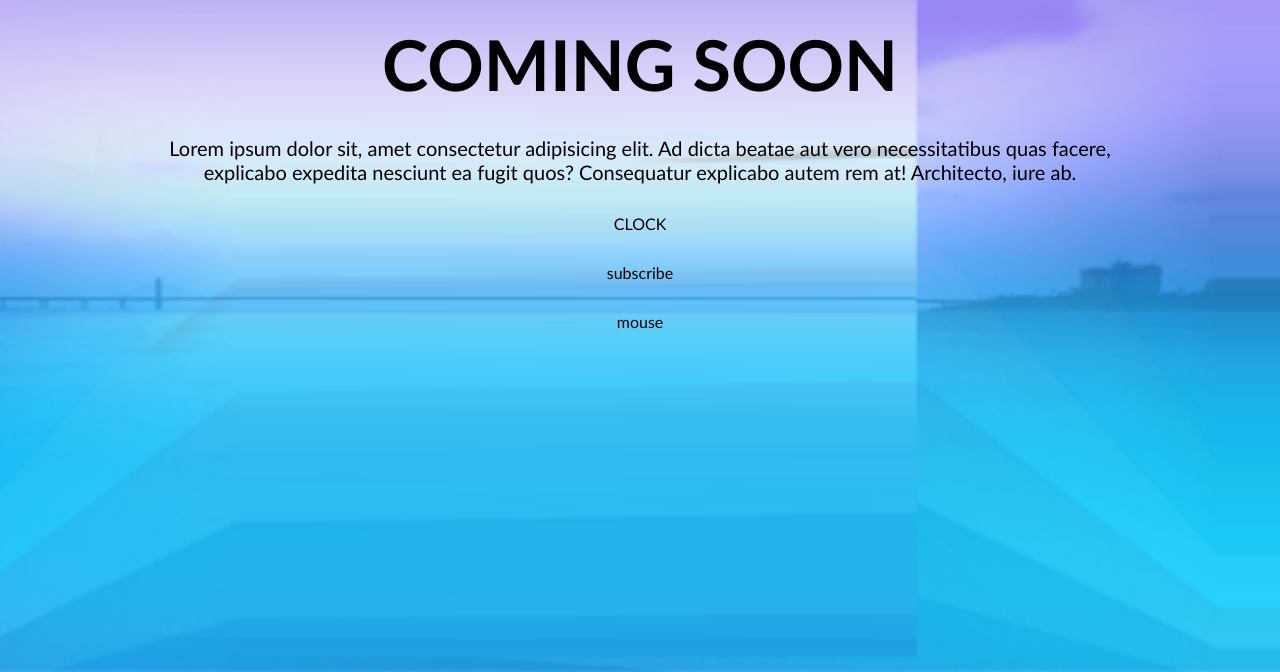
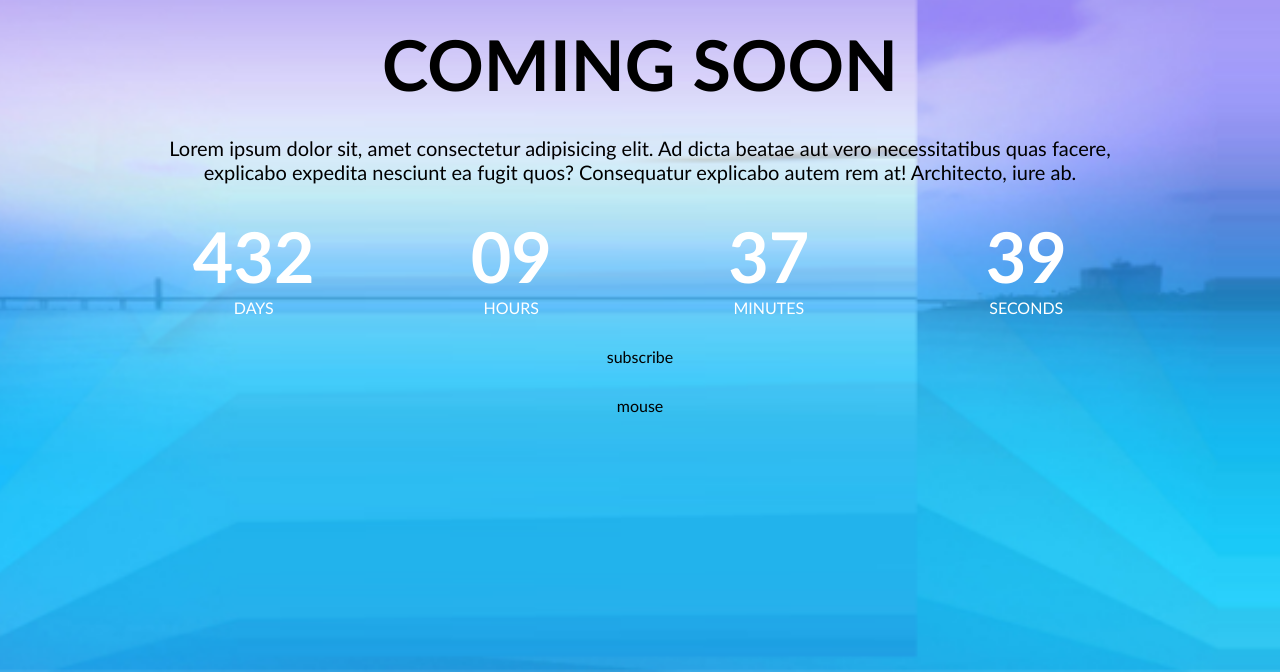
Before and after one commit to Darijush/05-30-coming-soon, a website: page index.html in a window 1280 px wide. Shown: the part 128-800 px from the top of the page. Drawn offline with Linux system fonts and the light colour scheme.

Commit message:
clock #4

```diff
--- a/css/components/clock.css
+++ b/css/components/clock.css
@@ -0,0 +1,24 @@
+.clock{
+    display: grid;
+    grid-template-columns: repeat(4,1fr);
+    gap: 30px;
+    text-transform: uppercase;
+    color: #fff;
+}
+.clock > .time{
+    font-size: 16px;
+}
+.clock > .time > .value{
+    font-size: 70px;
+    font-weight: bold;
+}
+@media (max-width: 700px){
+.clock{
+    grid-template-columns: repeat(2,1fr);
+
+}}
+@media (max-width: 460px){
+.clock{
+    grid-template-columns: 1fr;
+
+}}
--- a/css/pages/home.css
+++ b/css/pages/home.css
@@ -39,6 +39,7 @@ section.bg-main{
 .hero > .description{
     font-size: 20px;
 }
+
 /* HERO - end */
 
 /* MAIN - start */
--- a/index.html
+++ b/index.html
@@ -22,9 +22,24 @@
             <img class="logo" src="./img/logo.png" alt="Logo">
             <h1 class="title">Coming soon</h1>
             <p class="description">Lorem ipsum dolor sit, amet consectetur adipisicing elit. Ad dicta beatae aut vero necessitatibus quas facere, explicabo expedita nesciunt ea fugit quos? Consequatur explicabo autem rem at! Architecto, iure ab.</p>
-            <section>
-                CLOCK
-            </section>
+            <div class="clock">
+                    <div class="time">
+                        <div class="value">432</div>
+                        <div>Days</div>
+                    </div>
+                    <div class="time">
+                        <div class="value">09</div>
+                        <div>Hours</div>
+                    </div>
+                    <div class="time">
+                        <div class="value">37</div>
+                        <div>Minutes</div>
+                    </div>
+                    <div class="time">
+                        <div class="value">39</div>
+                        <div>Seconds</div>
+                    </div>
+            </div>
             <form>
                 subscribe
             </form>
```
